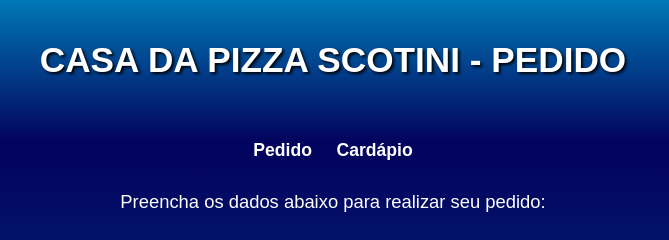
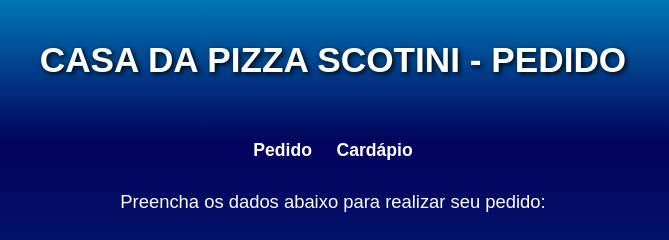
Before and after one commit to jalotodelima/projeto-pizza, a plain HTML site: page index.html in a window 1280 px wide. Shown: the top 240 px of the page, 307-976 px from the left. Drawn offline with Linux system fonts and the light colour scheme.

Commit message:
marrrrgeeeeeemmmmm

```diff
--- a/style.css
+++ b/style.css
@@ -26,7 +26,7 @@ header > h1 {
   font-size: 2.2em;
   color: #fff;
   font-weight: 400px;
-  text-shadow: 2px 2px 3px rgba(0, 0, 0, 0.916);
+  text-shadow: 2px 2px 5px rgba(0, 0, 0, 0.916);
 }
 
 nav {
```
